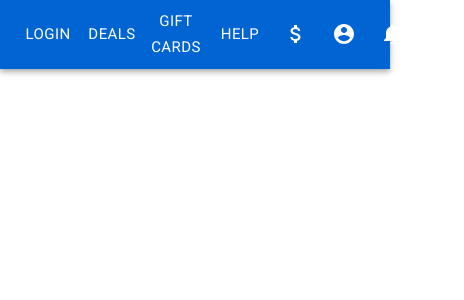
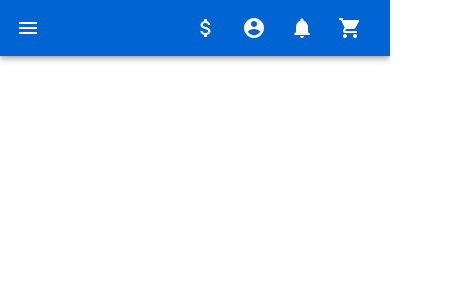
Before and after one commit to seabay-sdc/shopping-cart, a React app: page / in a window 390 px wide. Shown: the top 300 px of the page, 464 px wide, since content can reach past the window. Built offline with nearby package versions, Linux system fonts and the light colour scheme; the HTML template or start-up script is replaced by a standard one.

Commit message:
Added react-responsive package. Hamburger menu and menu buttons now have breakpoints.

```diff
--- a/client/src/components/App.jsx
+++ b/client/src/components/App.jsx
@@ -11,7 +11,9 @@ import AttachMoney from '@material-ui/icons/AttachMoney'
 import Notifications from '@material-ui/icons/Notifications'
 import AccountCircle from '@material-ui/icons/AccountCircle'
 import ShoppingCart from '@material-ui/icons/ShoppingCart';
+import MenuIcon from '@material-ui/icons/Menu';
 import axios from 'axios';
+import MediaQuery from 'react-responsive';
 
 const host = process.env.API_HOST;
 const port = process.env.API_PORT;
@@ -24,6 +26,10 @@ const styles = {
   spacer: {
     flexGrow: 1,
   },
+  menuIcon : {
+
+  },
+
 };
 
 class App extends Component {
@@ -76,6 +82,14 @@ class App extends Component {
         <AppBar position="static">
           <Toolbar>
 
+          <MediaQuery query='(max-width: 600px)'>
+            <IconButton edge="start" color="inherit" aria-label="Menu">
+              <MenuIcon />
+            </IconButton>
+          </MediaQuery>
+
+          <MediaQuery query='(min-width: 601px)'>
+
             <Button color="inherit" size="large">
               Login
             </Button>
@@ -89,7 +103,10 @@ class App extends Component {
               Help
             </Button>
 
+          </MediaQuery>
             <Typography className={this.props.classes.spacer}></Typography>
+
+
 
             <IconButton color="inherit" aria-label="Sell">
               <AttachMoney />
--- a/package.json
+++ b/package.json
@@ -47,6 +47,7 @@
     "express": "^4.17.1",
     "mongoose": "^5.6.5",
     "react": "^16.8.6",
-    "react-dom": "^16.8.6"
+    "react-dom": "^16.8.6",
+    "react-responsive": "^7.0.0"
   }
 }
```
Also changed, not shown: 1 other file (tests, documents, lock files or other folders).
